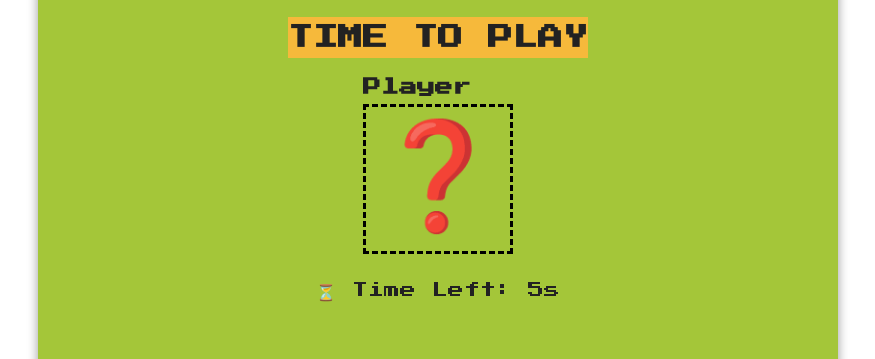
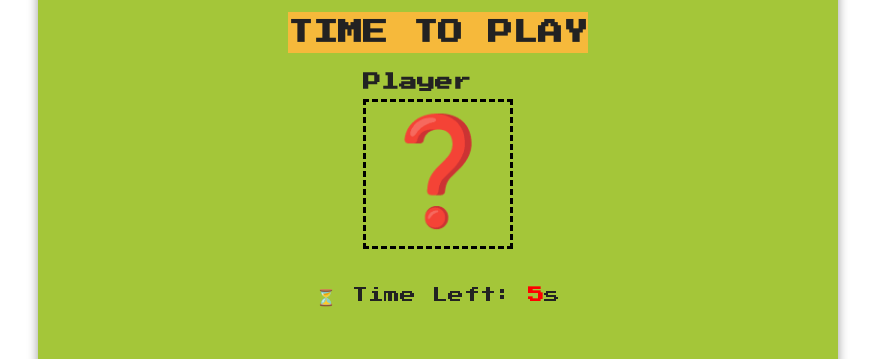
Before and after one commit to de-scientist/rock_paper_scissors_game, a website built with Vite: page index.html in a window 1280 px wide. Shown: the part 273-632 px from the top of the page, without its empty margins (202-1077 px from the left). Built offline with nearby package versions, Linux system fonts and the light colour scheme.

Commit message:
style the timer

```diff
--- a/src/style.css
+++ b/src/style.css
@@ -90,6 +90,20 @@
   font-size: 25px;
 }
 
+#timer-container {
+  text-align: center;
+  margin-top: 1rem;
+  font-family: 'Press Start 2P', system-ui, sans-serif;
+  font-size: 1rem;
+  color: #222;
+}
+
+#timer {
+  color: red;
+  font-weight: bold;
+}
+
+
 .controls {
   margin-top: 2rem;
   display: flex;
```
